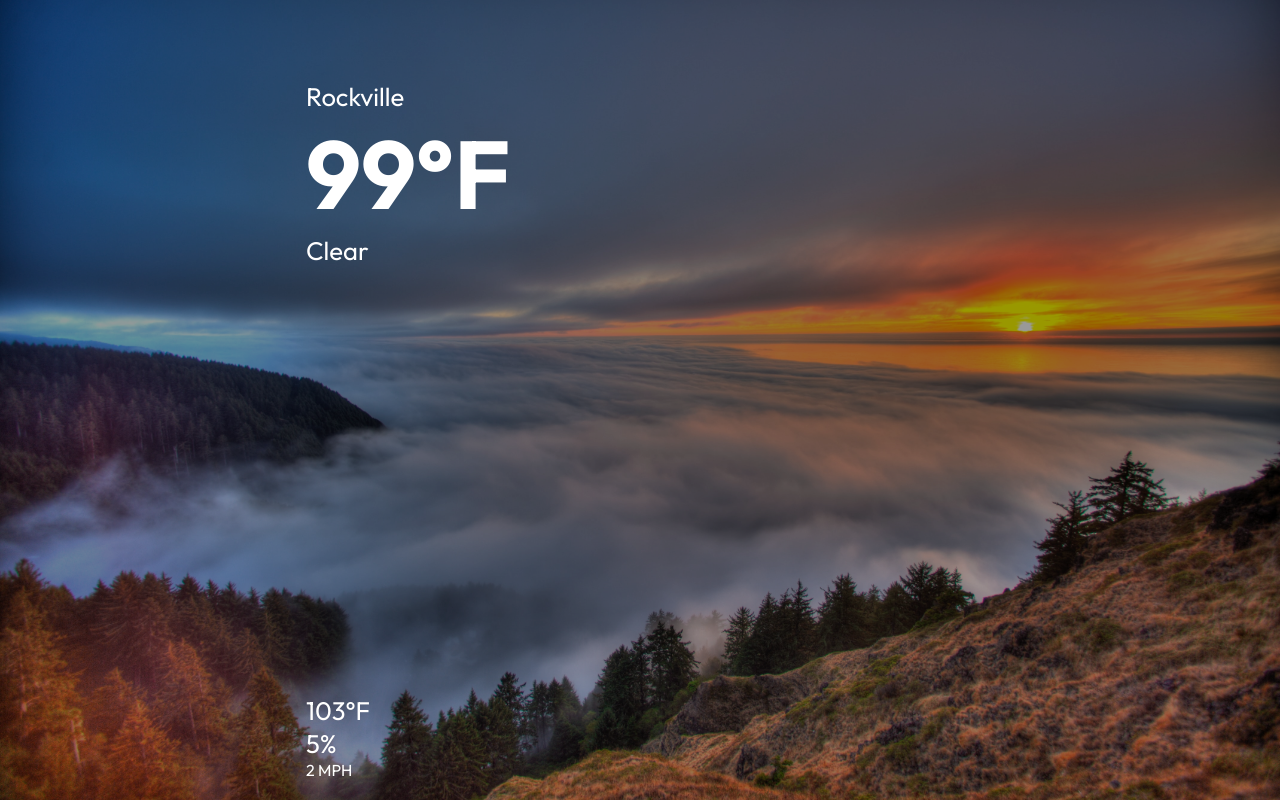
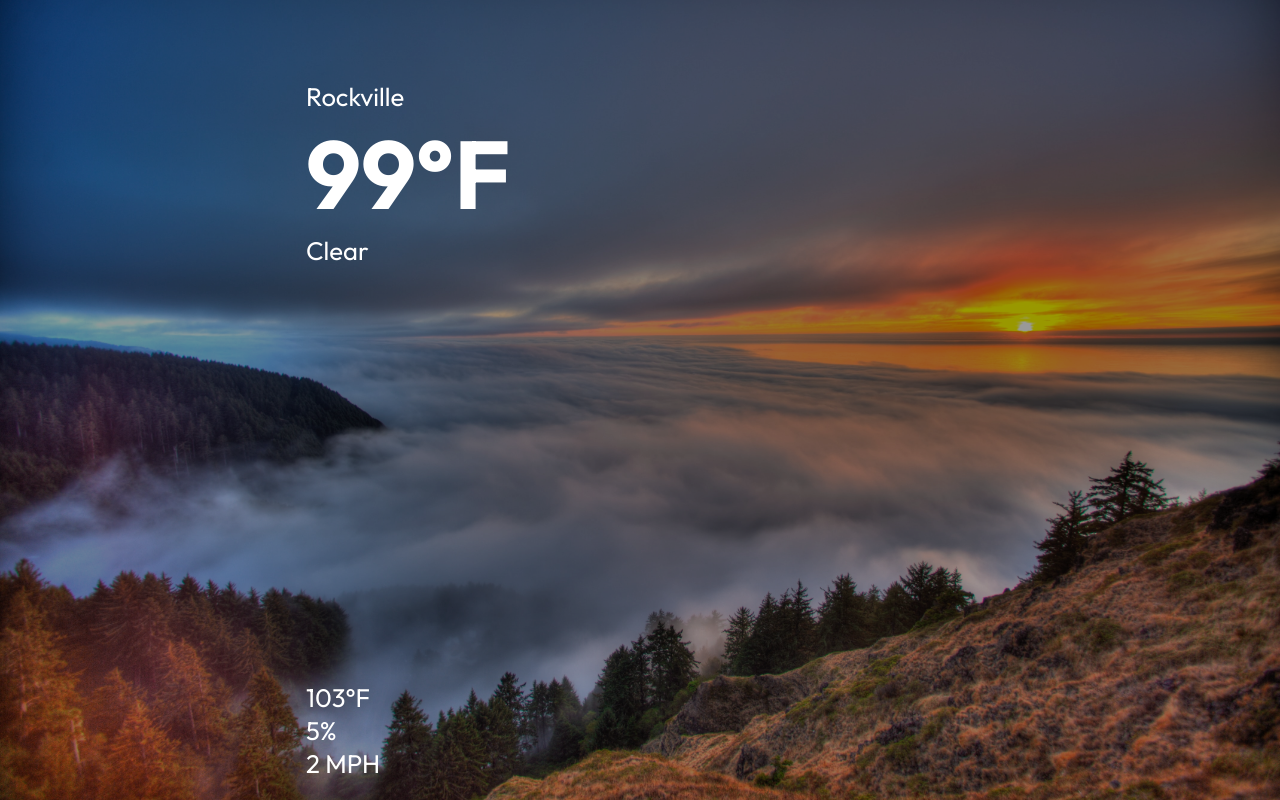
Before and after one commit to cmdcjones/weather-app, a React (Vite) app: page / in a window 1280 px wide. Built offline with nearby package versions, Linux system fonts and the light colour scheme.

Commit message:
fix p tag

```diff
--- a/src/App.jsx
+++ b/src/App.jsx
@@ -28,7 +28,7 @@ const API = {
              <p>5%</p>
            </div>
            <div className="wind-speed">
-                    2 MPH
+             <p>2 MPH</p>
            </div>
         </div>
       </div>
```
Lines whose indentation alone changed are shown as unchanged.
